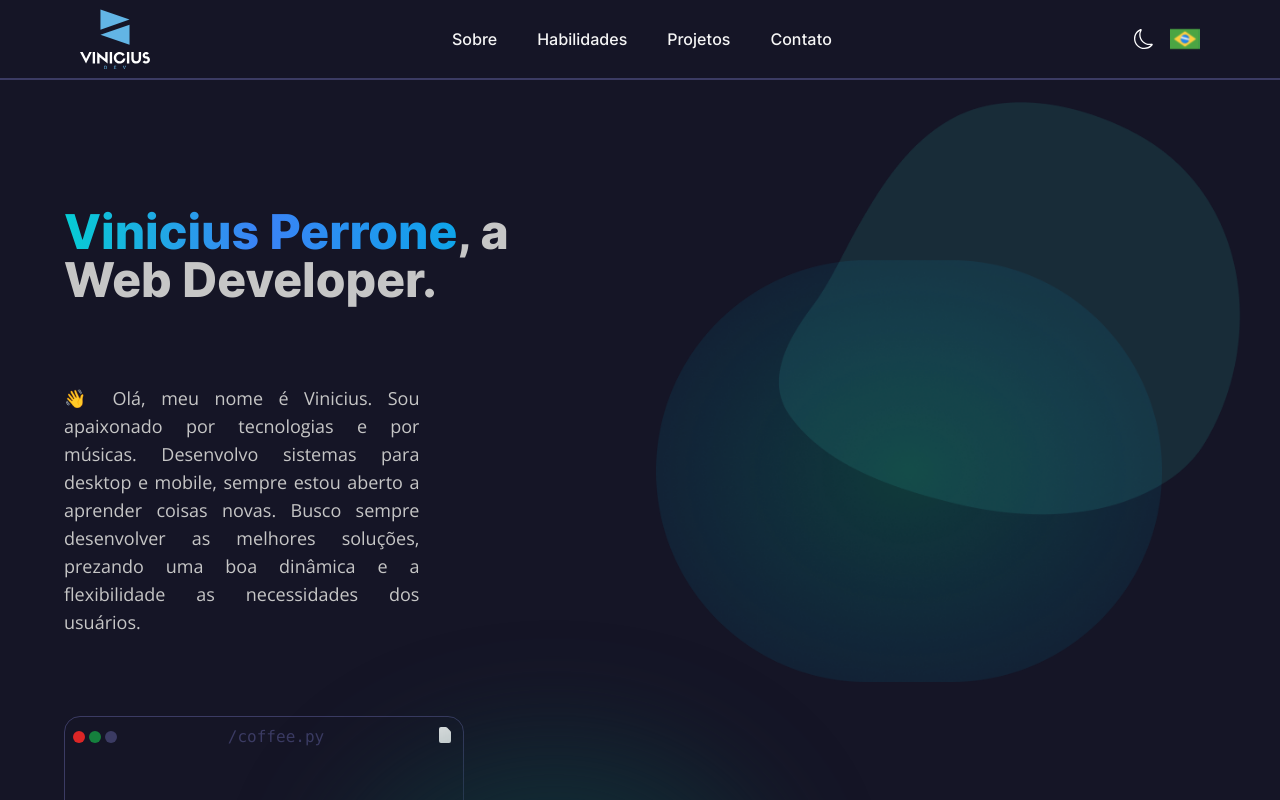
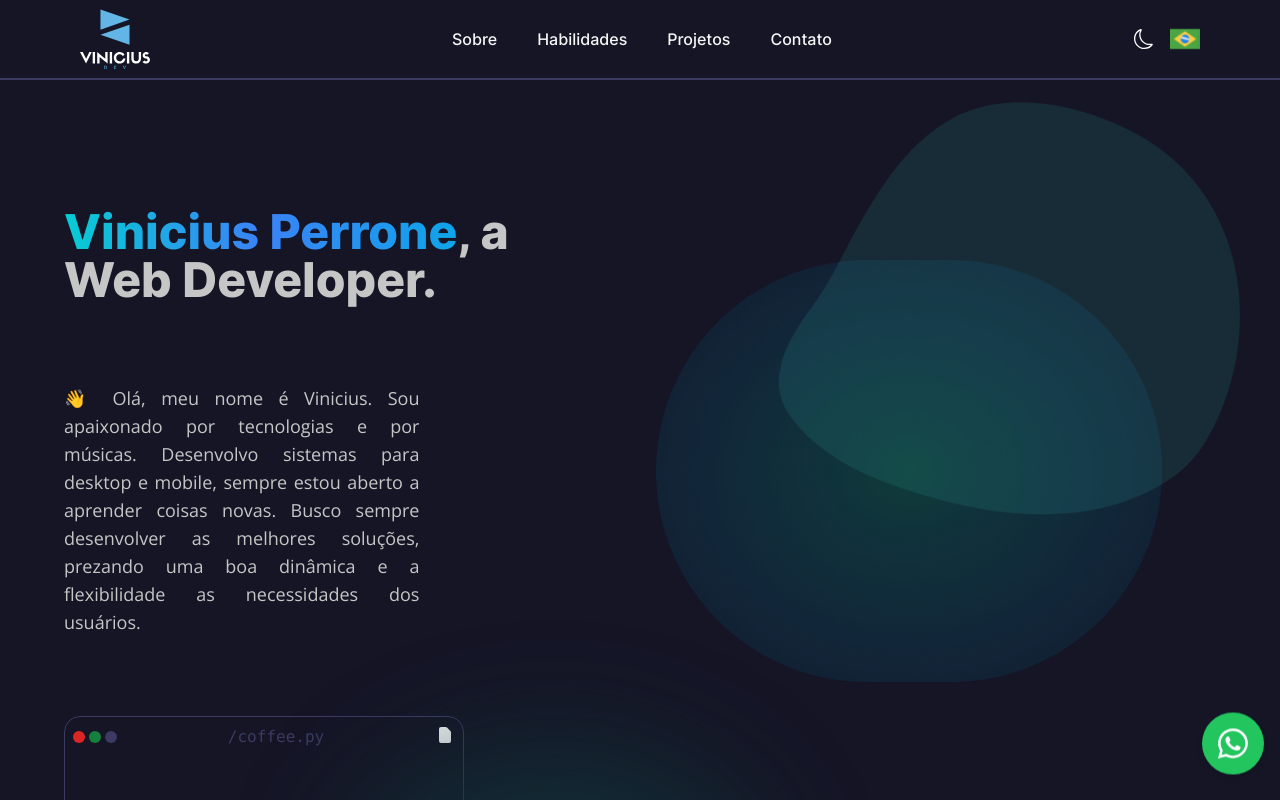
Before and after one commit to viniciusperrone/portfolio, a Next.js app: page / in a window 1280 px wide. Built offline with nearby package versions, Linux system fonts and the light colour scheme.

Commit message:
fix: favButton implementing

```diff
--- a/package.json
+++ b/package.json
@@ -13,6 +13,7 @@
     "@types/react": "18.2.15",
     "@types/react-dom": "18.2.7",
     "autoprefixer": "10.4.14",
+    "classnames": "^2.3.2",
     "eslint": "8.45.0",
     "eslint-config-next": "13.4.10",
     "framer-motion": "^10.13.0",
--- /dev/null
+++ b/src/components/FavButton.tsx
@@ -0,0 +1,23 @@
+import { BsWhatsapp } from 'react-icons/bs';
+
+export function FavButton() {
+  const handleClick = () => {
+    const phoneNumber = '+5592993041762';
+    const message = encodeURIComponent('Olá, podemos conversar?');
+    const whatsappUrl = `https://api.whatsapp.com/send?phone=${phoneNumber}&text=${message}`;
+
+    window.open(whatsappUrl, "_blank")
+  };
+
+  return (
+    <button
+      className="shadow-gradient fixed bottom-4 right-4 bg-green-500 hover:bg-green-600 text-white p-4 rounded-full shadow-lg transition-transform transform translate-y-0 hover:translate-y-px bounce-animation"
+      onClick={handleClick}
+    >
+      <BsWhatsapp
+        color="white"
+        size={30}
+      />
+    </button>
+  );
+};
--- a/src/pages/index.tsx
+++ b/src/pages/index.tsx
@@ -7,6 +7,7 @@ import { Skills } from "../components/Skills";
 import { Contact } from "@/components/Contact";
 import { Projects } from "@/components/Projects";
 import { Footer } from "@/components/Footer";
+import { FavButton } from "@/components/FavButton";
 
 export default function Home() {
   const [loading, setLoading] = useState<boolean>(true);
@@ -33,6 +34,7 @@ export default function Home() {
             <Projects />
             <Contact />
             <Footer />
+            <FavButton />
           </>
         )
       }
--- a/src/styles/global.css
+++ b/src/styles/global.css
@@ -88,6 +88,23 @@ html, body {
 
 .remove-visual-scrollbar::-webkit-scrollbar-thumb:hover {
   background: rgba(0, 0, 0, 0.1);
+}
+
+.shadow-gradient {
+  box-shadow: 0px 4px 6px rgba(0, 0, 0, 0.1);
+}
+
+.bounce-animation {
+  animation: bounce 3.2s infinite;
+}
+
+@keyframes bounce {
+  0%, 100% {
+    transform: translateY(0);
+  }
+  50% {
+    transform: translateY(-10px);
+  }
 }
 
 #copy-button:hover + #copy-tooltip {
```
Also changed, not shown: 1 other file (tests, documents, lock files or other folders).
